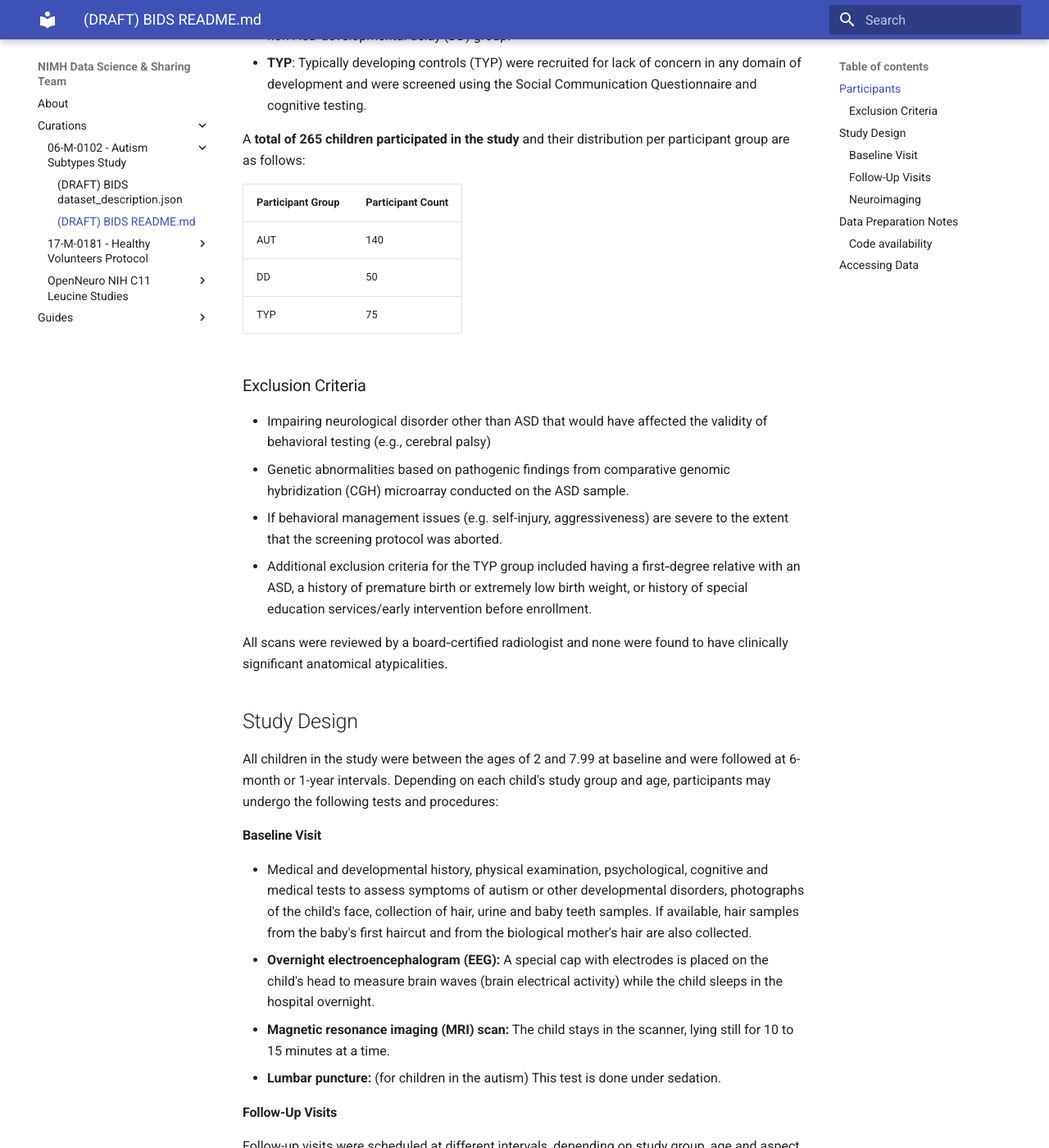
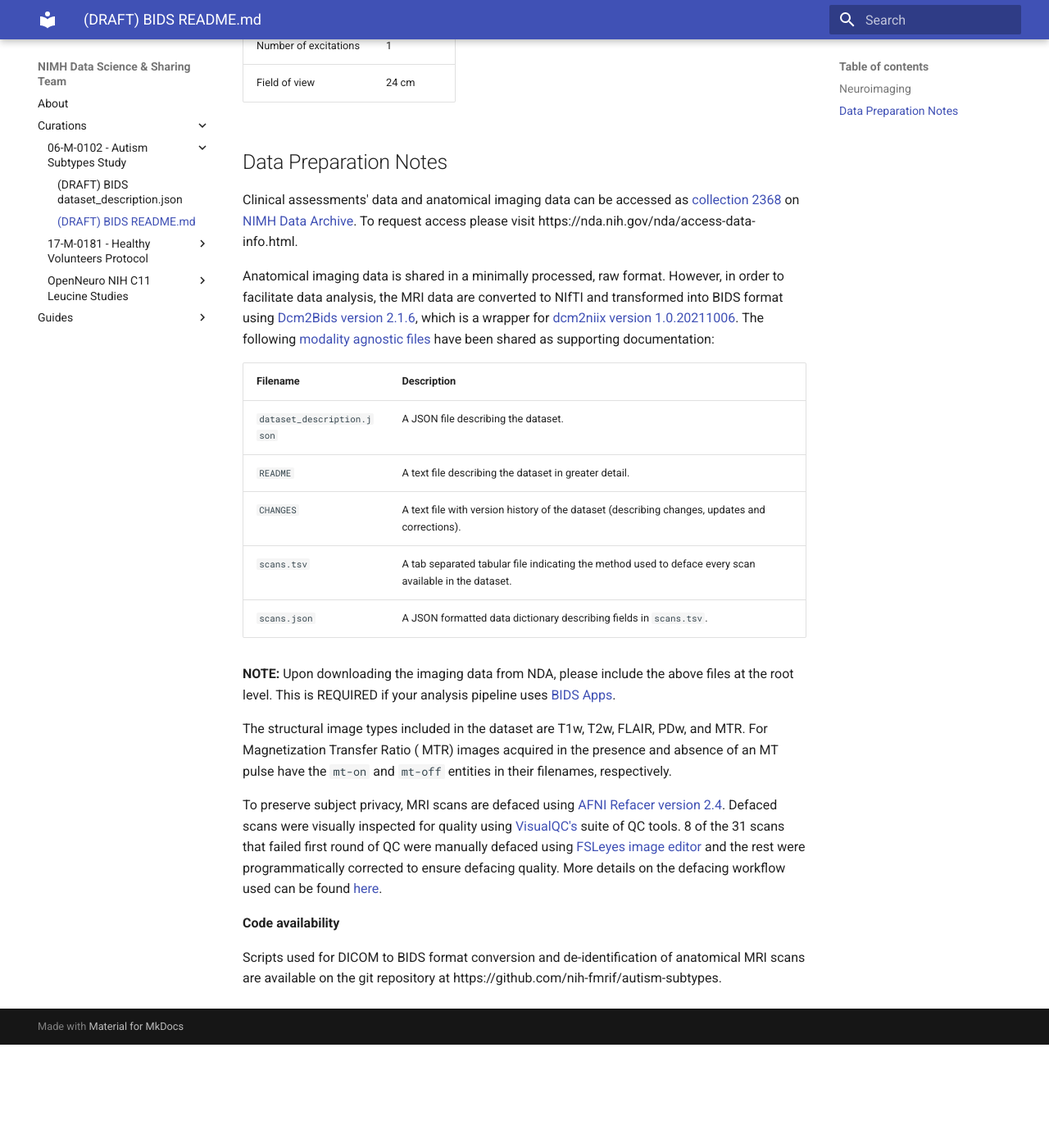
Before and after one commit to nimh-dsst/dsst-rtd, an MkDocs documentation site: the page built from docs/curations/06-M-0102/README.md, in a window 1280 px wide and 1400 px high, scrolled down 990 px. Shown: the whole window at 82% size. Built offline with MkDocs 1.6.1 and Material for MkDocs 9.7.7, drawn with Linux system fonts in a browser that asks for light colours; after the commit the page ends 2264 px from its top, so only the background shows below that; some of the changed text lies outside the part shown.

Commit message:
Update README.md

```diff
--- a/docs/curations/06-M-0102/README.md
+++ b/docs/curations/06-M-0102/README.md
@@ -3,89 +3,14 @@
 [Autism spectrum disorder (ASD)](https://medlineplus.gov/genetics/condition/autism-spectrum-disorder) is a common
 neurodevelopmental disorder that is behaviorally defined, emerges early in life, encompasses a heterogeneous range of
 presentations, and is characterized by deficits in social communication and patterns of restrictive/repetitive behavior.
-At start of the study, Autism Spectrum Disorder was referred to as Autism disorder as defined in DSM-IV-TR. The purpose
-of this study was to learn more about autism and its subtypes.
+The purpose of this study was to learn more about autism and its subtypes.
 
 The study used comprehensive and longitudinal medical assessments, and behavioral testing to find
-subgroups of children with autism with profiles that comprise distinct biological/behavioral phenotypes.
+subgroups of children with autism with profiles that comprise distinct biological/behavioral phenotypes. Data collection
+started on February 22, 2006, and was completed on March 15, 2017. For more information regarding the study design,
+please visit https://clinicaltrials.gov/ct2/show/NCT00298246.
 
-Specific goals included:
-
-* Determining if there is a unique alteration in immune function among autistic children with a
-  regressive clinical course.
-* Identifying autism-specific sleep and electroenchelalogram (EEG) abnormalities.
-* Identifying other potential biomarkers.
-
-The study started on February 22, 2006, and completed on March 15, 2017.
-
-## Participants
-
-Participants were drawn from a longitudinal natural history study (NCT00298246) at the National Institute of Mental
-Health, Bethesda, MD. A legal guardian provided written consent for participation in this NIH Combined Neurosciences
-Institutional Review Board-approved study (06-M-0102).
-
-There were 3 participant groups in this study as follows:
-
-* **AUT**: In the autism group (AUT), autistic disorder was diagnosed using DSM-IV-TR criteria by a team of
-  doctoral-level experienced clinicians, using the Autism Diagnostic Interview-Revised (ADI-R), Autism Diagnostic
-  Observation Schedule (ADOS), and clinical judgement.
-* **DD**: Children with significantly impaired cognitive ability but without ASD were enrolled in the non-ASD
-  developmental delay (DD) group.
-* **TYP**: Typically developing controls (TYP) were recruited for lack of concern in any domain of development and were
-  screened using the Social Communication Questionnaire and cognitive testing.
-
-A **total of 265 children participated in the study** and their distribution per participant group are as follows:
-
-| Participant Group | Participant Count |
-|-------------------|-------------------|
-| AUT               | 140               |
-| DD                | 50                |
-| TYP               | 75                |
-
-### Exclusion Criteria
-
-* Impairing neurological disorder other than ASD that would have affected the
-  validity of behavioral testing (e.g., cerebral palsy)
-* Genetic abnormalities based on pathogenic findings from comparative genomic hybridization (CGH)
-  microarray conducted on the ASD sample.
-* If behavioral management issues (e.g. self-injury, aggressiveness) are severe to the extent that the screening
-  protocol was aborted.
-* Additional exclusion criteria for the TYP group included having a first‐degree relative with an ASD, a history of
-  premature birth or extremely low birth weight, or history of special education services/early intervention before
-  enrollment.
-
-All scans were reviewed by a board‐certified radiologist and none were found to have clinically significant anatomical
-atypicalities.
-
-## Study Design
-
-All children in the study were between the ages of 2 and 7.99 at baseline and were followed at 6-month or
-1-year intervals. Depending on each child's study group and age, participants may undergo the following tests and
-procedures:
-
-#### Baseline Visit
-
-* Medical and developmental history, physical examination, psychological, cognitive and medical tests to assess symptoms
-  of autism or other developmental disorders, photographs of the child's face, collection of hair, urine and baby teeth
-  samples. If available, hair samples from the baby's first haircut and from the biological mother's hair are also
-  collected.
-* **Overnight electroencephalogram (EEG):** A special cap with electrodes is placed on the child's head to measure brain
-  waves (brain electrical activity) while the child sleeps in the hospital overnight.
-* **Magnetic resonance imaging (MRI) scan:** The child stays in the scanner, lying still for 10 to 15 minutes at a time.
-* **Lumbar puncture:** (for children in the autism) This test is done under sedation.
-
-#### Follow-Up Visits
-
-Follow-up visits were scheduled at different intervals, depending on study group, age and aspect of the study the child
-is enrolled in. The visits include:
-
-* A short interview session with the child's caregiver and assessment of the child's
-  development and behavior.
-* Some assessment measures used during the baseline examination are repeated, including
-  symptoms ratings, behavioral tests and a blood test. For some children, the final visit will include repeats of the
-  medical procedures. [NEED MORE CLARITY ON WHAT MEDICAL PROCEDURES]
-
-### Neuroimaging
+## Neuroimaging
 
 Given the difficulty of obtaining high-quality neuroimaging data in young children with autism, we scanned children with
 autism under sedation using propofol. Sedation was performed at the NIH by board-certified anesthesiologists following a
@@ -107,27 +32,41 @@ three‐dimensional (3D) spoiled gradient recalled echo sequence with the follow
 ## Data Preparation Notes
 
 Clinical assessments' data and anatomical imaging data can be accessed
-as [collection 2368](https://nda.nih.gov/edit_collection.html?id=2368) on [NIMH Data Archive](https://nda.nih.gov).
+as [collection 2368](https://nda.nih.gov/edit_collection.html?id=2368) on [NIMH Data Archive](https://nda.nih.gov). To
+request access please visit https://nda.nih.gov/nda/access-data-info.html.
 
-Anatomical imaging data is distributed in a minimally processed, raw format. However, in order to facilitate data
-analysis, the MRI data are converted to NIfTI and transformed into BIDS format using Dcm2Bids version
-2.1.6 (https://github.com/UNFmontreal/Dcm2Bids/releases/tag/2.1.6), which is a wrapper for dcm2niix version
-1.0.20211006 (https://github.com/rordenlab/dcm2niix).
+Anatomical imaging data is shared in a minimally processed, raw format. However, in order to facilitate data
+analysis, the MRI data are converted to NIfTI and transformed into BIDS format using [Dcm2Bids version
+2.1.6](https://github.com/UNFmontreal/Dcm2Bids/releases/tag/2.1.6), which is a wrapper for [dcm2niix version
+1.0.20211006](https://github.com/rordenlab/dcm2niix). The
+following [modality agnostic files](https://bids-specification.readthedocs.io/en/stable/03-modality-agnostic-files.html#modality-agnostic-files)
+have been shared as supporting documentation:
+
+| Filename                   | Description                                                                                            |
+|----------------------------|--------------------------------------------------------------------------------------------------------|
+| `dataset_description.json` | A JSON file describing the dataset.                                                                    |
+| `README`                   | A text file describing the dataset in greater detail.                                                  |
+| `CHANGES`                  | A text file with version history of the dataset (describing changes, updates and corrections).         |
+| `scans.tsv`                | A tab separated tabular file indicating the method used to deface every scan available in the dataset. |
+| `scans.json`               | A JSON formatted data dictionary describing fields in `scans.tsv`.                                     |
+
+**NOTE:** Upon downloading the imaging data from NDA, please include the above files at the root level. This is REQUIRED
+if your analysis pipeline uses [BIDS Apps](https://bids-apps.neuroimaging.io/about/).
 
 The structural image types included in the dataset are T1w, T2w, FLAIR, PDw, and MTR. For Magnetization Transfer Ratio (
 MTR) images acquired in the presence and absence of an MT pulse have the `mt-on` and `mt-off` entities in their
 filenames, respectively.
 
 To preserve subject privacy, MRI scans are defaced
-using AFNI Refacer version 2.4 (https://afni.nimh.nih.gov/pub/dist/doc/htmldoc/tutorials/refacer/refacer_run.html).
+using [AFNI Refacer version 2.4](https://afni.nimh.nih.gov/pub/dist/doc/htmldoc/tutorials/refacer/refacer_run.html).
 Defaced scans were visually inspected for quality
 using [VisualQC's](https://github.com/raamana/visualqc/tree/0.6.1https://github.com/raamana/visualqc/tree/0.6.1) suite
-of QC tools. More details on the defacing workflow used can be
+of QC tools. 8 of the 31 scans that failed first round of QC were manually defaced
+using [FSLeyes image editor](https://open.win.ox.ac.uk/pages/fsl/fsleyes/fsleyes/userdoc/editing_images.html) and the
+rest were programmatically corrected to ensure defacing quality. More details on the defacing workflow used can be
 found [here](https://github.com/nih-fmrif/dsst-defacing-pipeline).
 
-### Code availability
+**Code availability**
 
 Scripts used for DICOM to BIDS format conversion and de-identification of anatomical MRI scans
-are available in the git repository at https://github.com/nih-fmrif/autism-subtypes.
-
-## Accessing Data
+are available on the git repository at https://github.com/nih-fmrif/autism-subtypes.
```
